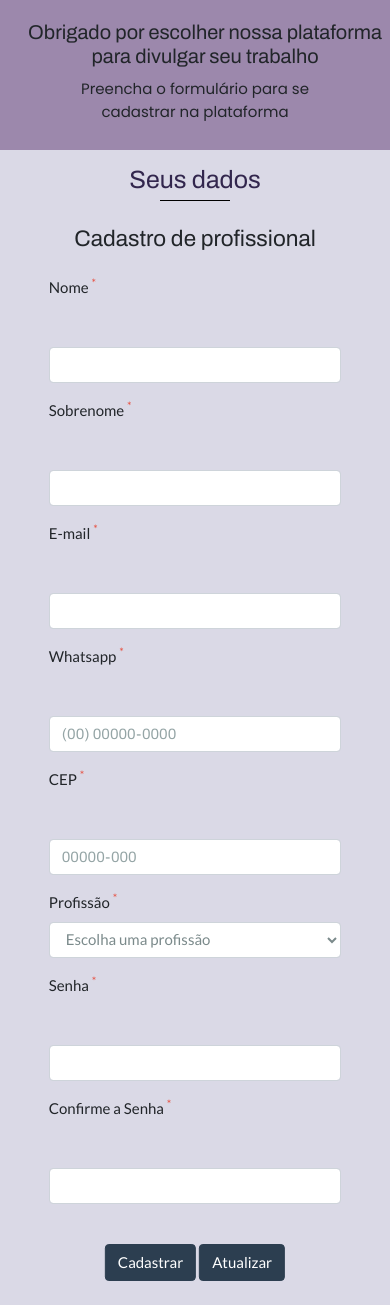
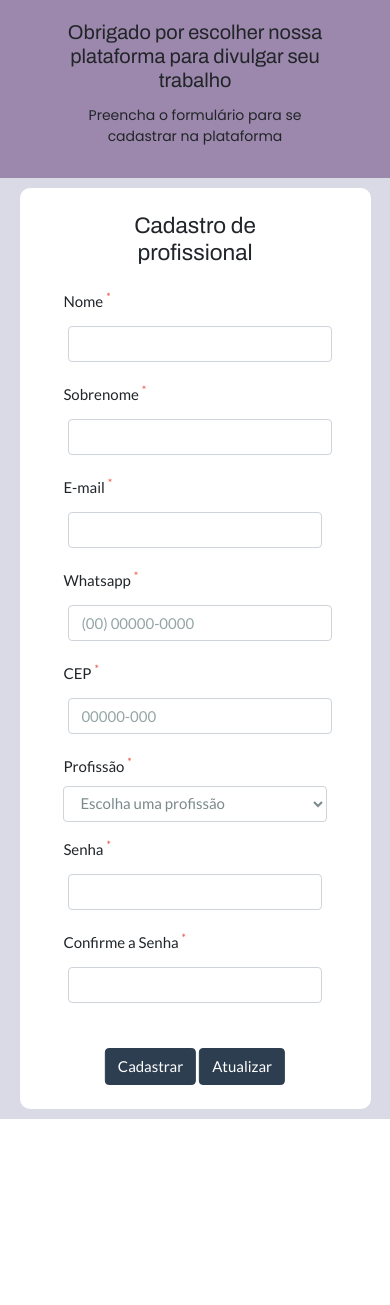
Before and after one commit to AnaPaixao/projeto-site-dinamico, a PHP site: page /projeto/cadastro-servico.php in a window 390 px wide. After the commit the page ends 1119 px from the top, so only its background shows below. Run offline with PHP 8.4, Linux system fonts and the light colour scheme; data comes from the database, SQL or seed files in the repository.

Commit message:
modificacao na media query da pagina de cadastro de servico

```diff
--- a/cadastro-servico.php
+++ b/cadastro-servico.php
@@ -189,7 +189,7 @@ if (!empty($dados)) {
         </div>
     </header>
     <div class="container-form">
-        <h2>Seus dados</h2>
+        <!-- <h2>Seus dados</h2> -->
 
         <form action="<?= $_SERVER['PHP_SELF'] ?>" method="post" class="container w-75 mb-4">
     <h1 class="my-4 h4 text-center">Cadastro de profissional</h1>
--- a/styles/cadastro-servico.css
+++ b/styles/cadastro-servico.css
@@ -1,15 +1,16 @@
 body {
+    display: flex;
+    flex-direction: column;
     background: #DAD9E6;
 }
 
 header {
-    max-width: 100vw;
-    height: 180px;
+    width: 100%;
     background: #9C88AC;
 }
 
 .header-content {
-    width: 900px;
+    width: 77%;
     margin: 0 auto;
     padding: 20px;
 }
@@ -23,9 +24,16 @@ header {
 .header-content p {
     font-family: 'Poppins', sans-serif;
     width: 250px;
-    margin-top: 5px;
+    margin-top: 16px;
     font-size: 14px;
 
+}
+
+.container-form {
+    width: 75%;
+    margin: 10px auto;
+    background: #FFF;
+    border-radius: 10px;
 }
 
 .container-form h2 {
@@ -33,126 +41,48 @@ header {
     margin-top: 20px;
     text-align: center;
     color: #32264D;
+    font-size: 22.5px;
 }
 
 .container-form h2:after {
     content: "";
     display: block;
-    width: 70px;
+    width: 60px;
     height: 1px;
     background: #000;
     margin: 5px auto;
 }
 
+.container-form input {
+    margin: 5px;
+}
+
+
 @media (max-width: 540px){
 
-    body {
+    .header-content {
         display: flex;
         flex-direction: column;
-    }
-
-    header {
-        height: 140px;
-    }
-
-    .header-content {
-        width: 100%;
-        margin: 0;
-        padding: 20px 10px 20px 10px;
+        align-items: center;
         text-align: center;
+        padding: 20px 15px 15px 15px;
     }
 
     .header-content h1 {
-        width: 355px;
+        width: 290px;
         font-size: 20px;
     }
 
     .header-content p {
-        width: 300px;
-        font-size: 15px;
-        margin: 0 auto;
+        margin-top: 5px;
     }
 
     .container-form h2 {
-        margin-top: 15px;
-        font-size: 25px;
+        margin-top: 20px;
+        font-size: 22px;
     }
 
-
+    .container-form {
+        width: 90%;
+    }
 }
-
-@media (max-width: 414px) {
-
-    body {
-        display: flex;
-        flex-direction: column;
-    }
-
-    header {
-        height: 150px;
-    }
-
-    .header-content {
-        width: 100%;
-        margin: 0;
-        padding: 20px 10px 10px 10px;
-    }
-
-    .header-content h1 {
-        width: 390px;
-        font-size: 20px;
-        margin-bottom: 10px;
-    }
-
-    .container-form h2 {
-        margin-top: 15px;
-        font-size: 25px;
-    }
-
-
-}
-
-@media (max-width: 375px){
-
-    body {
-        display: flex;
-        flex-direction: column;
-    }
-
-    header {
-        height: 150px;
-    }
-
-    .header-content {
-        width: 100%;
-        margin: 0;
-        padding: 20px 10px 10px 10px;
-    }
-
-    .header-content h1 {
-        width: 350px;
-        font-size: 20px;
-        margin-bottom: 10px;
-    }
-
-    .container-form h2 {
-        margin-top: 15px;
-        font-size: 25px;
-    }
-
-
-}
-
-@media (width: 320px){
-
-    header {
-        height: 160px;
-    }
-
-    .header-content h1 {
-        width: 300px;
-        font-size: 20px;
-        margin-bottom: 10px;
-    }
-
-}
--- a/styles/index.css
+++ b/styles/index.css
@@ -79,7 +79,7 @@ main form {
     flex-basis: 100%;
 }
 
-main form select, input {
+main form select, main form input {
     width: 200px;
     height: 55px;
     padding: 15px;
@@ -131,7 +131,7 @@ main form button:hover {
         text-align: center;
     }
 
-    main form select, input, button {
+    main form select, main form input, main form button {
         margin: 10px;
     }
 
@@ -159,7 +159,7 @@ main form button:hover {
         height: 450px;
     }
 
-    main form select, input, button {
+    main form select, main form input, main form button {
         margin: 0;
     }
 }
@@ -194,7 +194,7 @@ main form button:hover {
         text-align: center;
     }
 
-    main form select, input {
+    main form select, main form input {
         padding: 15px;
         font-size: 20px;
         margin-top: 20px;
@@ -250,7 +250,7 @@ main form button:hover {
         text-align: center;
     }
 
-    main form select, input {
+    main form select, main form input {
         padding: 15px;
         font-size: 20px;
         margin-top: 40px;
@@ -294,7 +294,7 @@ main form button:hover {
         text-align: center;
     }
 
-    main form select, input {
+    main form select, main form input {
         padding: 15px;
         font-size: 20px;
         margin-top: 20px;
@@ -322,7 +322,7 @@ main form button:hover {
         margin-top: 5px;
     }
 
-    main form select, input {
+    main form select, main form input {
         margin-top: 10px;
     }
 
```
